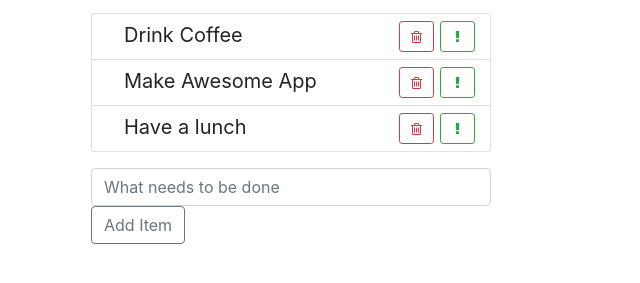
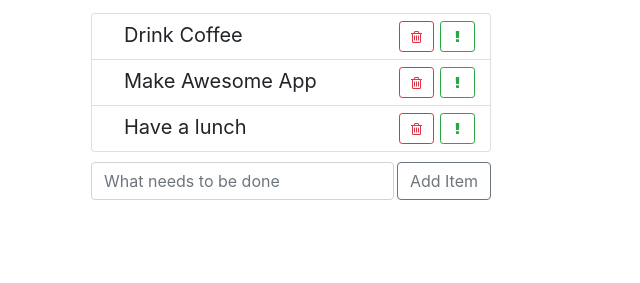
Before and after one commit to rlickevich/react-todo-app, a React app: page / in a window 1280 px wide. Shown: the part 145-428 px from the top of the page, without its empty margins (349-989 px from the left). Built offline with nearby package versions, Linux system fonts and the light colour scheme.

Commit message:
add submit on form

```diff
--- a/package.json
+++ b/package.json
@@ -11,10 +11,8 @@
     "start": "react-scripts start",
     "build": "react-scripts build",
     "test": "react-scripts test",
-    "eject": "react-scripts eject"
-  },
-  "eslintConfig": {
-    "extends": "react-app"
+    "eject": "react-scripts eject",
+    "lint:fix": "eslint src/**/*.js --fix"
   },
   "browserslist": {
     "production": [
--- a/src/components/todo-add-item/todo-add-item.css
+++ b/src/components/todo-add-item/todo-add-item.css
@@ -1,3 +1,11 @@
 .todo-add-item {
-  margin-top: 1rem;
+  margin-top: 10px;
 }
+
+.todo-add-item button {
+  white-space: nowrap;
+}
+
+.todo-add-item input {
+  margin-right: 3px;
+}
--- a/src/components/todo-add-item/todo-add-item.js
+++ b/src/components/todo-add-item/todo-add-item.js
@@ -3,21 +3,39 @@ import React, { Component } from 'react';
 import './todo-add-item.css';
 
 export default class TodoAddItem extends Component {
+  constructor(props) {
+    super(props);
+
+    this.state = {
+      label: '',
+    };
+
+    this.onLableChange = (e) => {
+      this.setState({
+        label: e.target.value,
+      });
+    };
+
+    this.onSubmit = (e) => {
+      e.preventDefault();
+      this.props.onItemAdded(this.state.label);
+      this.setState({
+        label: '',
+      });
+    };
+  }
+
   render() {
     return (
-      <form className="todo-add-item">
+      <form className="todo-add-item d-flex" onSubmit={this.onSubmit}>
         <input
           type="text"
           className="form-control"
           onChange={this.onLableChange}
           placeholder="What needs to be done"
+          value={this.state.label}
         />
-        <button
-          className="btn btn-outline-secondary float-left"
-          onClick={() => this.props.onItemAdded('Hello world')}
-        >
-          Add Item
-        </button>
+        <button className="btn btn-outline-secondary">Add Item</button>
       </form>
     );
   }
```
Also changed, not shown: 2 other files.
